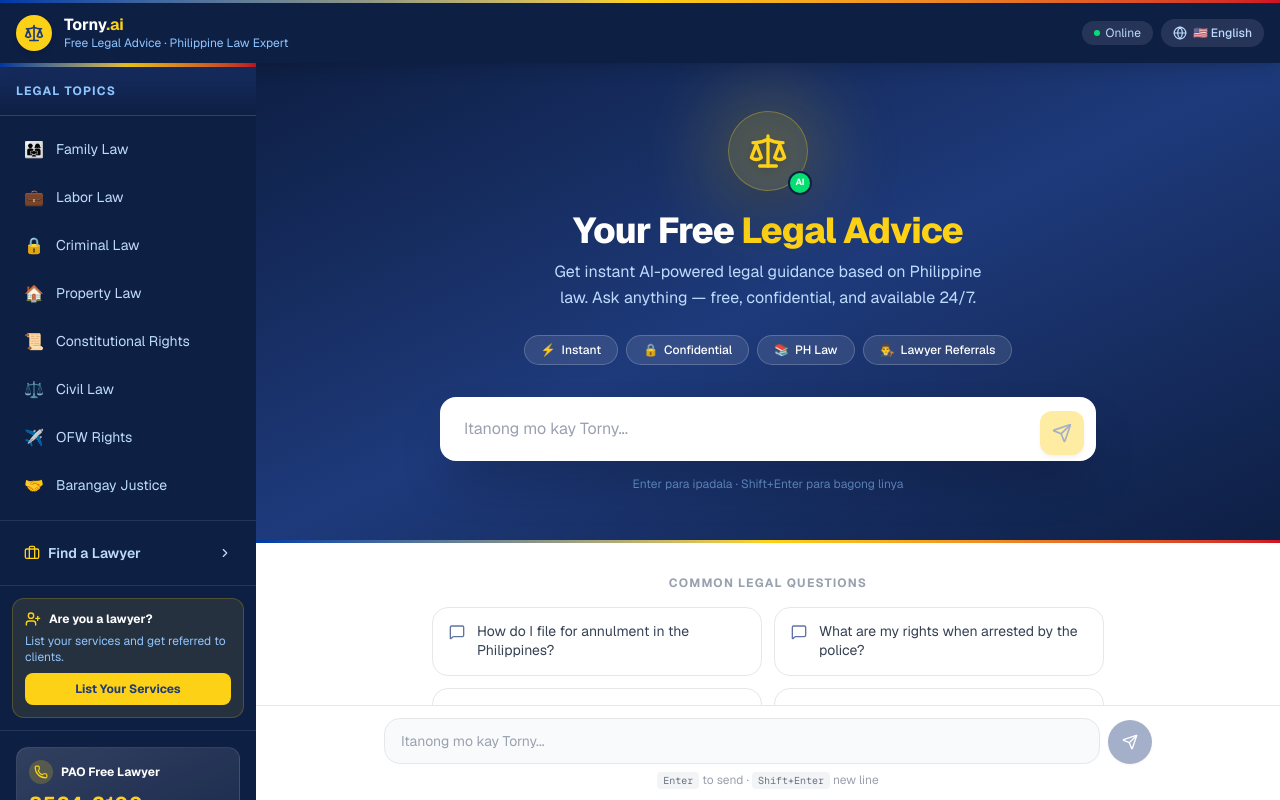
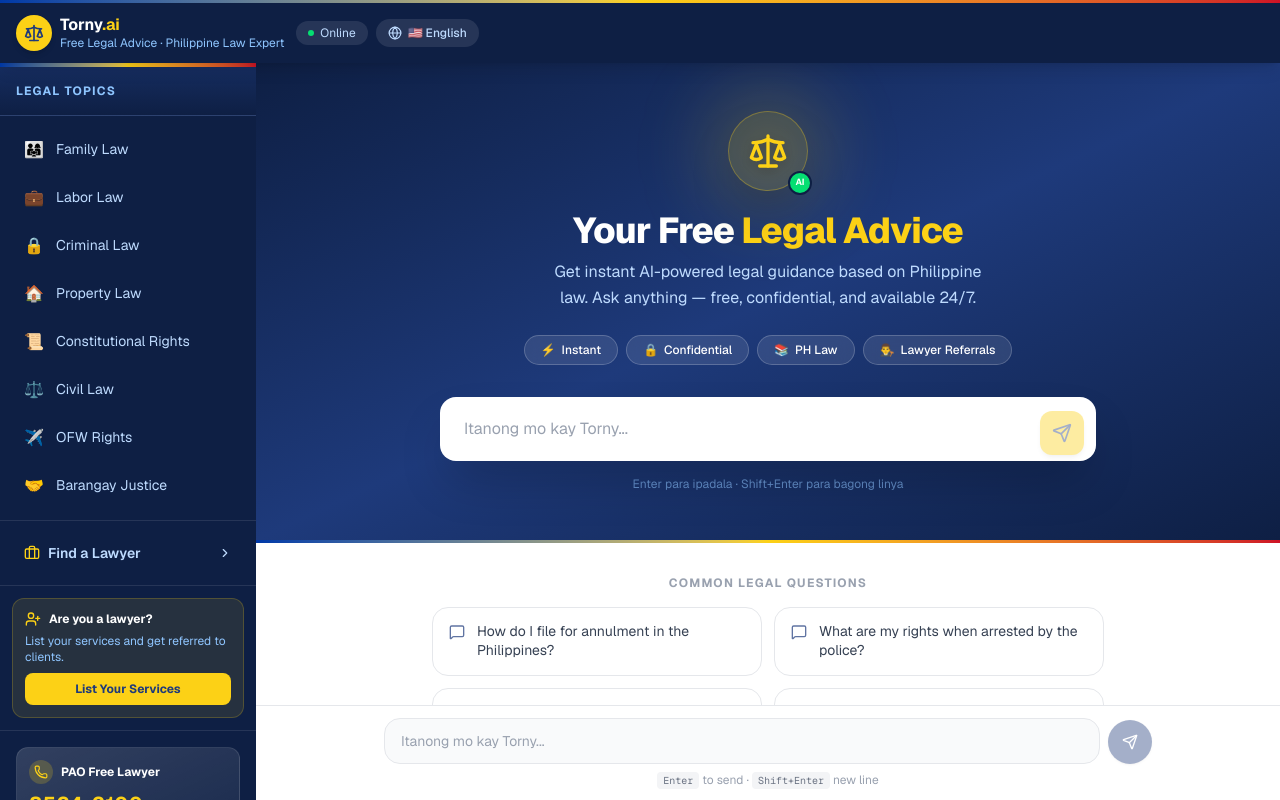
Before and after one commit to patrickfronda/tustolegal-ph, a Next.js app: page / in a window 1280 px wide. Built offline with nearby package versions, Linux system fonts and the light colour scheme.

Commit message:
Auto-detect language (Tagalog/English/Taglish), add Home button

```diff
--- a/app/api/chat/route.ts
+++ b/app/api/chat/route.ts
@@ -69,7 +69,7 @@
 
 ## HOW TO RESPOND
 
-1. **Language** — Reply in Filipino/Tagalog by default. If they write in English, reply in English. Mixed? Use Filipino. Always match their vibe.
+1. **Language** — Always mirror the user's language exactly. Tagalog? Reply in Tagalog. English? Reply in English. Taglish (mixed Filipino-English)? Match that same Taglish style — don't go full formal Tagalog or stiff English, just flow with how they actually talk. Never switch languages unless they do first.
 
 2. **Cite the law** — Mention the specific law or article so they know it's real. But say it naturally: "Under RA 9262 (the VAWC law)..." not just a citation dump.
 
@@ -84,7 +84,6 @@
 export const dynamic = "force-dynamic";
 
 const LANGUAGE_ADDITIONS: Record<string, string> = {
-  English: "\n\nIMPORTANT: Respond ONLY in English for this conversation.",
   Bisaya:
     "\n\nIMPORTANTE: Saguton sa Bisaya/Cebuano LAMANG ang tanan nga mga tubag.",
   Ilocano: "\n\nIMPORTANTE: Sagutin ti Ilocano LAENG ti amin a sungbat.",
@@ -94,7 +93,7 @@
   const { messages, language } = await req.json();
 
   const languageAddition =
-    language && language !== "Filipino"
+    language && language !== "Filipino" && language !== "English"
       ? (LANGUAGE_ADDITIONS[language as string] ?? "")
       : "";
   const systemPrompt = SYSTEM_PROMPT + languageAddition;
--- a/app/components/ChatPage.tsx
+++ b/app/components/ChatPage.tsx
@@ -3,7 +3,7 @@
 import {
   Scale, Send, Loader2, ChevronRight, AlertCircle,
   Phone, Copy, Check, Plus, MessageSquare, X, Menu, Globe,
-  Briefcase, MapPin, Star, ExternalLink, UserPlus,
+  Briefcase, MapPin, Star, ExternalLink, UserPlus, Home,
 } from "lucide-react";
 import { suggestLawyers, type Lawyer } from "@/app/data/lawyers";
 
@@ -379,6 +379,8 @@
     if (e.key === "Enter" && !e.shiftKey) { e.preventDefault(); sendMessage(input); }
   }
 
+  function goHome() { setMessages([]); setQuestionCount(0); setInput(""); }
+
   const isEmpty = messages.length === 0;
   const lastIsAssistant = messages.length > 0 && messages[messages.length - 1].role === "assistant";
 
@@ -393,12 +395,17 @@
         <button onClick={() => setSidebarOpen((v) => !v)} className="lg:hidden p-1.5 rounded-lg hover:bg-white/10 transition-colors">
           <Menu className="w-5 h-5" />
         </button>
-        <div className="w-9 h-9 rounded-full bg-[#fcd116] flex items-center justify-center flex-shrink-0 shadow-md">
-          <Scale className="w-5 h-5 text-[#1e3a7b]" />
-        </div>
-        <div className="flex-1 min-w-0">
+        <button onClick={goHome} className="flex items-center gap-2 hover:opacity-80 transition-opacity flex-shrink-0">
+          <div className="w-9 h-9 rounded-full bg-[#fcd116] flex items-center justify-center shadow-md">
+            <Scale className="w-5 h-5 text-[#1e3a7b]" />
+          </div>
+          <div className="text-left hidden sm:block">
+            <p className="font-bold text-base leading-tight">Torny<span className="text-[#fcd116]">.ai</span></p>
+            <p className="text-blue-300 text-xs">Free Legal Advice · Philippine Law Expert</p>
+          </div>
+        </button>
+        <div className="flex-1 sm:hidden min-w-0">
           <h1 className="font-bold text-base leading-tight">Torny<span className="text-[#fcd116]">.ai</span></h1>
-          <p className="text-blue-300 text-xs">Free Legal Advice · Philippine Law Expert</p>
         </div>
         <div className="flex items-center gap-2">
           <div className="hidden sm:flex items-center gap-1.5 bg-white/10 rounded-full px-3 py-1 text-xs text-blue-200">
@@ -411,8 +418,8 @@
           )}
           <LanguageSelector language={language} onChange={setLanguage} />
           {!isEmpty && (
-            <button onClick={() => { setMessages([]); setQuestionCount(0); }} className="flex items-center gap-1.5 bg-white/10 hover:bg-white/20 text-blue-200 hover:text-white rounded-full px-3 py-1.5 text-xs font-medium transition-colors">
-              <Plus className="w-3.5 h-3.5" /><span className="hidden sm:inline">New</span>
+            <button onClick={goHome} className="flex items-center gap-1.5 bg-white/10 hover:bg-white/20 text-blue-200 hover:text-white rounded-full px-3 py-1.5 text-xs font-medium transition-colors">
+              <Home className="w-3.5 h-3.5" /><span className="hidden sm:inline">Home</span>
             </button>
           )}
         </div>
```
